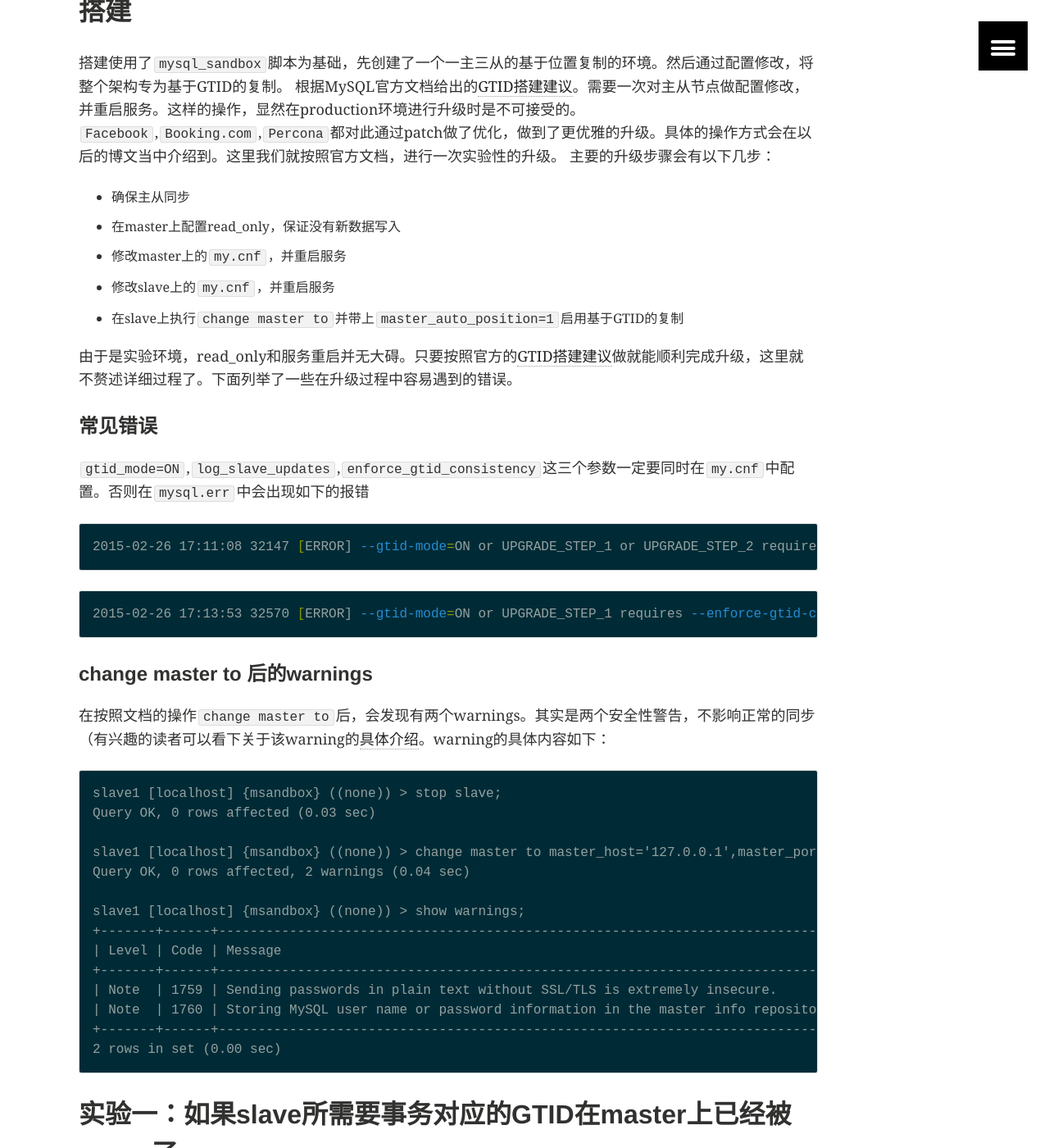
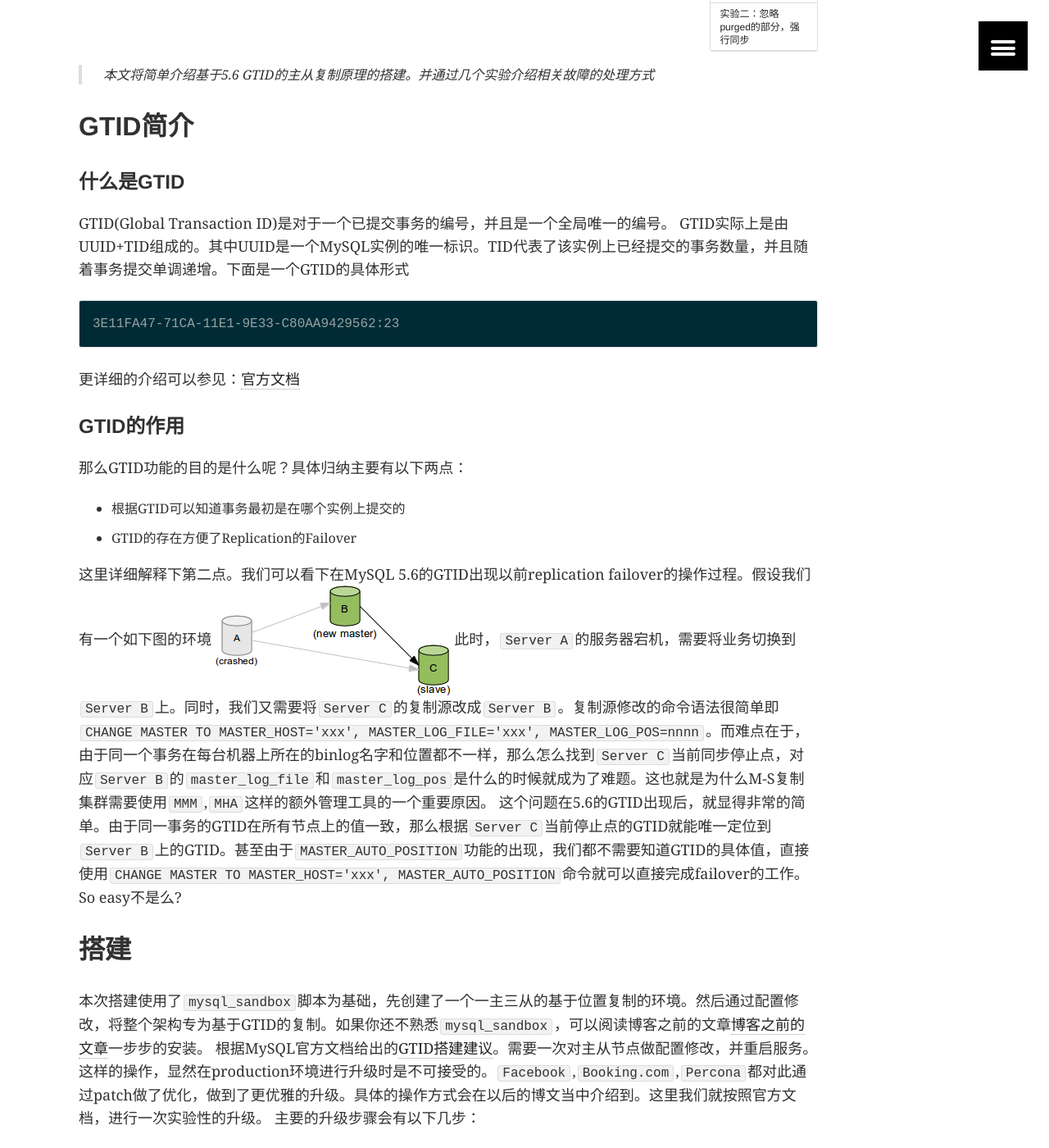
Before and after one commit to cenalulu/cenalulu.github.io, a Jekyll site: the page built from _posts/mysql/2015-02-26-mysql-5-6-gtid-basic.md, in a window 1280 px wide and 1400 px high, scrolled down 406 px. Shown: the whole window at 82% size. Built offline with Jekyll 4.4.1, drawn with Linux system fonts in a browser that asks for light colours; comment, search, counter and statistics services are not loaded; some of the changed text lies outside the part shown.

```diff
--- a/_posts/mysql/2015-02-26-mysql-5-6-gtid-basic.md
+++ b/_posts/mysql/2015-02-26-mysql-5-6-gtid-basic.md
@@ -14,12 +15,36 @@ date: 2015-02-26T17:12:48+08:00
 
 > 本文将简单介绍基于5.6 GTID的主从复制原理的搭建。并通过几个实验介绍相关故障的处理方式
 
-## 基于GTID的主从复制简介
+## GTID简介
+
+#### 什么是GTID
+
+GTID(Global Transaction ID)是对于一个已提交事务的编号，并且是一个全局唯一的编号。
+GTID实际上是由UUID+TID组成的。其中UUID是一个MySQL实例的唯一标识。TID代表了该实例上已经提交的事务数量，并且随着事务提交单调递增。下面是一个GTID的具体形式
+{% highlight mysql %}
+{% raw %}
+3E11FA47-71CA-11E1-9E33-C80AA9429562:23
+{% endraw %}
+{% endhighlight %}
+
+更详细的介绍可以参见：[官方文档](http://dev.mysql.com/doc/refman/5.6/en/replication-gtids-concepts.html)
+
+#### GTID的作用
+
+那么GTID功能的目的是什么呢？具体归纳主要有以下两点：
+
+- 根据GTID可以知道事务最初是在哪个实例上提交的
+- GTID的存在方便了Replication的Failover
+
+这里详细解释下第二点。我们可以看下在MySQL 5.6的GTID出现以前replication failover的操作过程。假设我们有一个如下图的环境
+![failover](/images/mysql/gtid/failover.png)
+此时，`Server A`的服务器宕机，需要将业务切换到`Server B`上。同时，我们又需要将`Server C`的复制源改成`Server B`。复制源修改的命令语法很简单即`CHANGE MASTER TO MASTER_HOST='xxx', MASTER_LOG_FILE='xxx', MASTER_LOG_POS=nnnn`。而难点在于，由于同一个事务在每台机器上所在的binlog名字和位置都不一样，那么怎么找到`Server C`当前同步停止点，对应`Server B`的`master_log_file`和`master_log_pos`是什么的时候就成为了难题。这也就是为什么M-S复制集群需要使用`MMM`,`MHA`这样的额外管理工具的一个重要原因。
+这个问题在5.6的GTID出现后，就显得非常的简单。由于同一事务的GTID在所有节点上的值一致，那么根据`Server C`当前停止点的GTID就能唯一定位到`Server B`上的GTID。甚至由于`MASTER_AUTO_POSITION`功能的出现，我们都不需要知道GTID的具体值，直接使用`CHANGE MASTER TO MASTER_HOST='xxx', MASTER_AUTO_POSITION`命令就可以直接完成failover的工作。 So easy不是么?
 
 
 ## 搭建
 
-搭建使用了`mysql_sandbox`脚本为基础，先创建了一个一主三从的基于位置复制的环境。然后通过配置修改，将整个架构专为基于GTID的复制。
+本次搭建使用了`mysql_sandbox`脚本为基础，先创建了一个一主三从的基于位置复制的环境。然后通过配置修改，将整个架构专为基于GTID的复制。如果你还不熟悉`mysql_sandbox`，可以阅读博客之前的文章[博客之前的文章](/mysql/mha-on-mac/)一步步的安装。
 根据MySQL官方文档给出的[GTID搭建建议](http://dev.mysql.com/doc/refman/5.6/en/replication-gtids-howto.html)。需要一次对主从节点做配置修改，并重启服务。这样的操作，显然在production环境进行升级时是不可接受的。`Facebook`,`Booking.com`,`Percona`都对此通过patch做了优化，做到了更优雅的升级。具体的操作方式会在以后的博文当中介绍到。这里我们就按照官方文档，进行一次实验性的升级。
 主要的升级步骤会有以下几步：
 
```
Also changed, not shown: other parts of _posts/mysql/2015-02-26-mysql-5-6-gtid-basic.md (+1 -0 lines), images/mysql/gtid/failover.png (added).
